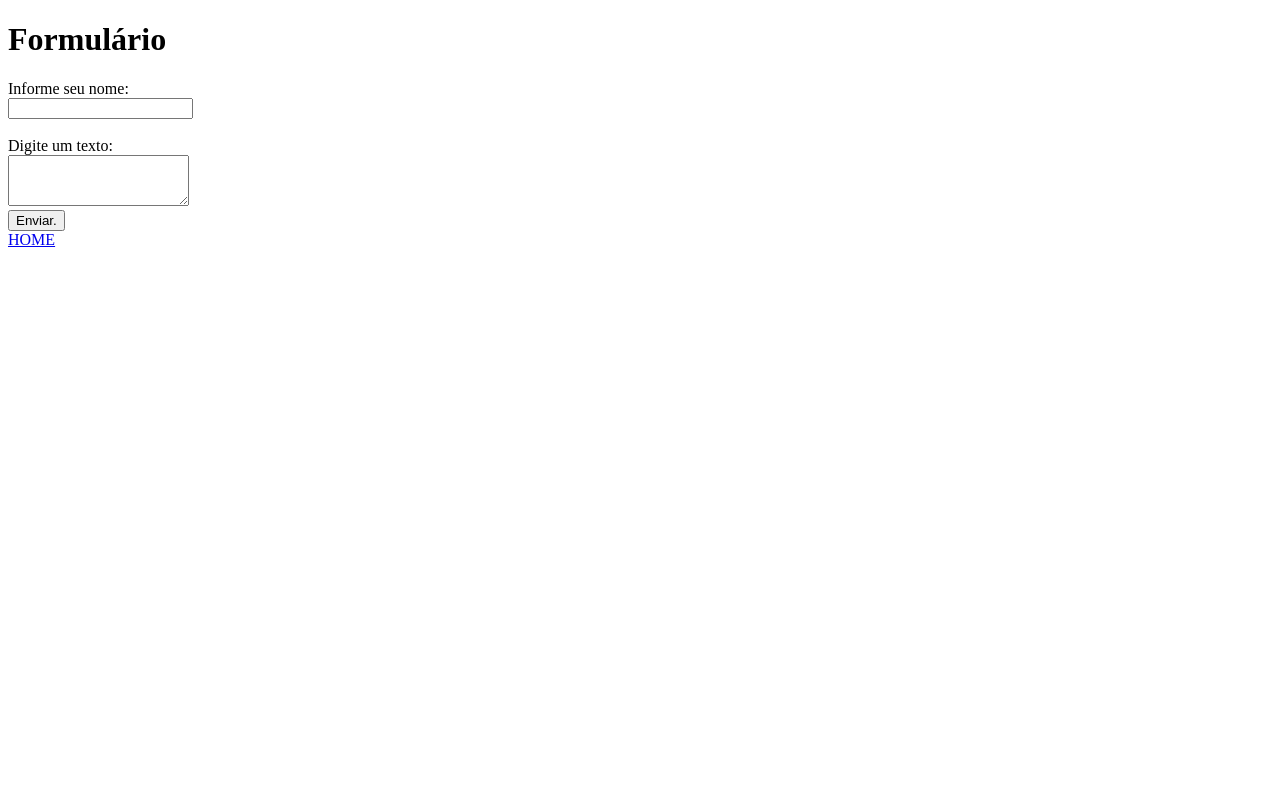
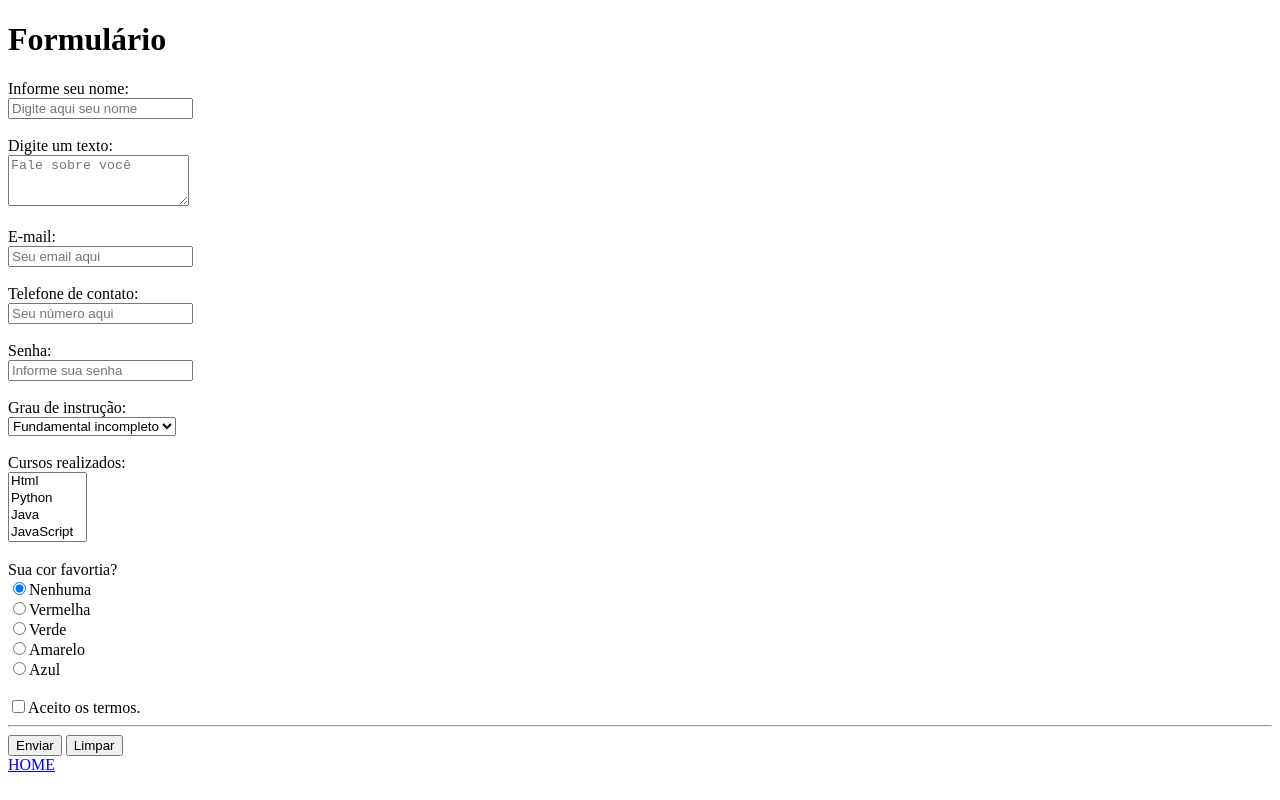
Before and after one commit to Davirrss/main, a plain HTML site: page Cod_Fonte_Aula/form.html in a window 1280 px wide. Drawn offline with Linux system fonts and the light colour scheme.

Commit message:
Create new file

```diff
--- a/Cod_Fonte_Aula/form.html
+++ b/Cod_Fonte_Aula/form.html
@@ -7,17 +7,70 @@
     <title>Formulário</title>
 </head>
 <body>
+    <form>
         <h1>Formulário</h1>
-    <label>Informe seu nome:</label>
+        <label for="text">Informe seu nome:</label>
         <br/>
-    <input id="nome">
+        <input type="text" id="nome" placeholder="Digite aqui seu nome">
         <br/>
         <br/>
-    <label>Digite um texto:</label>
+        <label for="text">Digite um texto:</label>
         <br/>
-    <textarea rows="3"></textarea>
+        <textarea type="textarea" rows="3" placeholder="Fale sobre você"></textarea>
         <br/>
-    <button id="enviar">Enviar.</button>
+        <br/>
+        <label for="email">E-mail:</label>
+        <br/>
+        <input type="email" placeholder="Seu email aqui">
+        <br/>
+        <br/>
+        <label for="number">Telefone de contato:</label>
+        <br/>
+        <input type="number" placeholder="Seu número aqui"/>
+        <br/>
+        <br/>
+        <label for="password">Senha:</label>
+        <br/>
+        <input type="password" placeholder="Informe sua senha"/>
+        <br/>
+        <br/>
+        <label>Grau de instrução:</label>
+        <br/>
+        <select>
+            <option>Fundamental incompleto</option>
+            <option>Fundamental completo</option>
+            <option>Médio incompleto</option>
+            <option>Médio completo</option>
+            <option>Superior incompleto</option>
+            <option>Superior completo</option>
+        </select>
+        <br/>
+        <br/>
+        <label>Cursos realizados:</label>
+        <br/>
+        <select multiple>
+            <option>Html</option>
+            <option>Python</option>
+            <option>Java</option>
+            <option>JavaScript</option>
+            <option>Wind Server</option>
+            <option>PostGre</option>
+        </select>
+        <br/>
+        <br/>
+        <label>Sua cor favortia?</label>
+        <br/>
+        <input type="radio" name="cor_favorita" id="cor_nula" checked/><label for="cor_favorita">Nenhuma</label><br/>
+        <input type="radio" name="cor_favorita" id="cor_vermelha"/><label for="cor_favorita">Vermelha</label><br/>
+        <input type="radio" name="cor_favorita" id="cor_verde"/><label for="cor_favorita">Verde</label><br/>
+        <input type="radio" name="cor_favorita" id="cor_amarelo"/><label for="cor_favorita">Amarelo</label><br/>
+        <input type="radio" name="cor_favorita" id="cor_azul"/><label for="cor_favorita">Azul</label><br/>
+        <br/>
+        <input type="checkbox" name="EULA" id="check_box_termos"/><label for="check_box_termos">Aceito os termos.<span></span></label>
+        <hr/>
+        <button id="enviar"type="submit">Enviar</button>
+        <button id="reset"type="reset">Limpar</button>
+    </form>
 </body>
 <footer>
     <a href="index.html">HOME</a>
```
Lines whose indentation alone changed are shown as unchanged.
